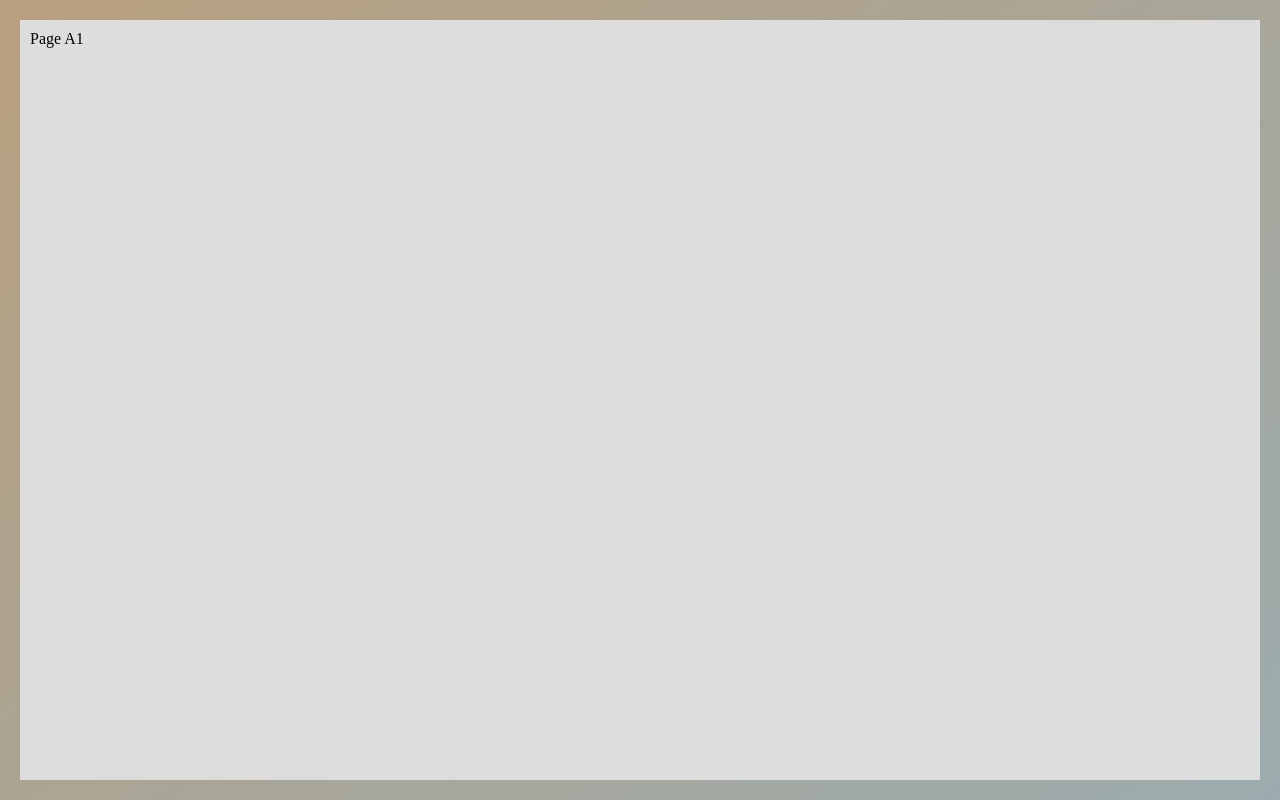
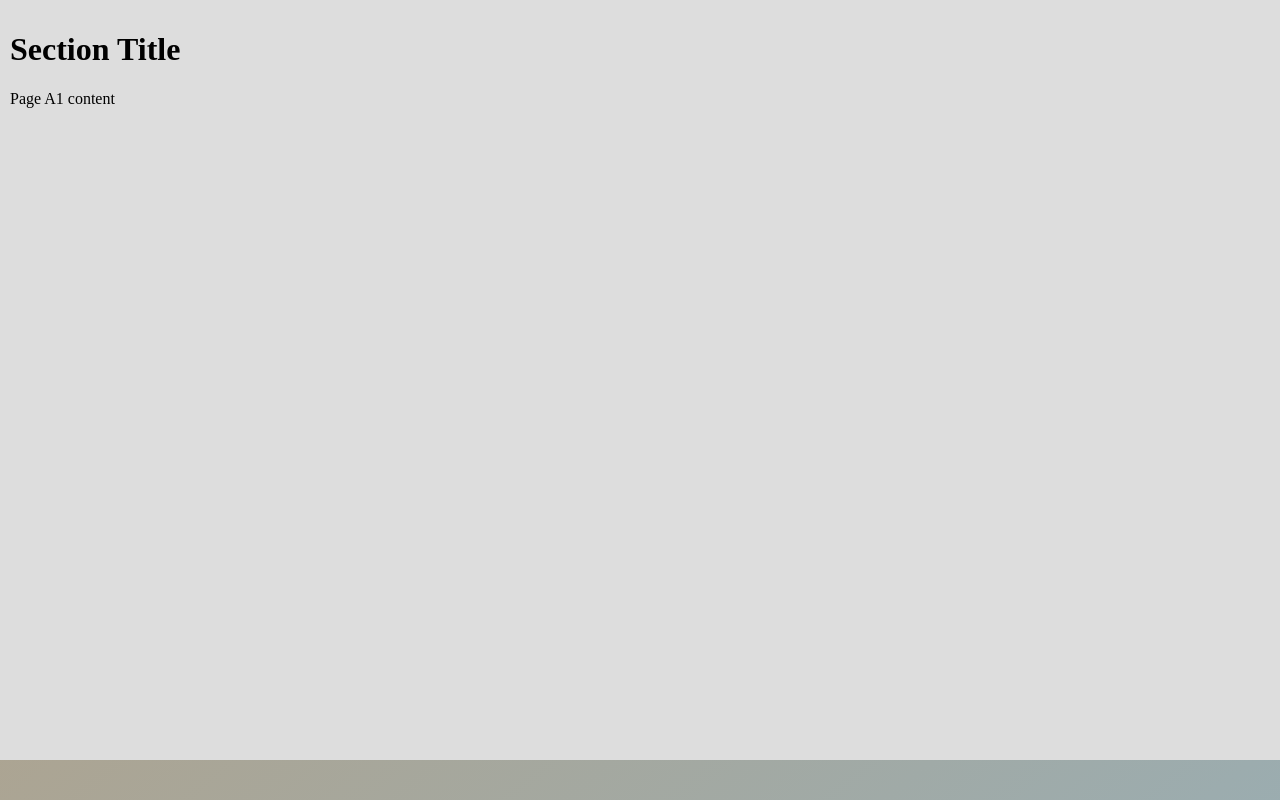
Before and after one commit to krzysztofsan/snap-scroll, a website: page src/index.html in a window 1280 px wide. Drawn offline with Linux system fonts and the light colour scheme.

Commit message:
Added animated section headers

```diff
--- a/src/index.css
+++ b/src/index.css
@@ -30,7 +30,7 @@ body {
 
 #container {
   height: calc(100vh - 2 * var(--space-base));
-  margin: var(--space-base);
+  /* margin: var(--space-base); */
   background-color: transparent;
   overflow-y: scroll;
   scroll-snap-type: y mandatory;
@@ -52,3 +52,15 @@ body {
 .section.visible {
   opacity: 1;
 }
+
+.section-title {
+  opacity: 0;
+  transform: translateY(20px);
+  transition: all 300ms ease-out;
+  transition-delay: 300ms;
+}
+
+.section.visible > .section-title {
+  opacity: 1;
+  transform: translateY(0);
+}
--- a/src/index.html
+++ b/src/index.html
@@ -9,8 +9,14 @@
   </head>
   <body>
     <div id="container">
-        <div class="section">Page A1</div>
-        <div class="section">Page A2</div>
+        <div class="section">
+          <h1 class="section-title">Section Title</h1>
+          Page A1 content
+        </div>
+        <div class="section">
+          <h1 class="section-title">Section Title</h1>
+          Page A2
+        </div>
         <div class="section">Page A3</div>
         <div class="section">Page A4</div>
         <div class="section">Page A5</div>
```
